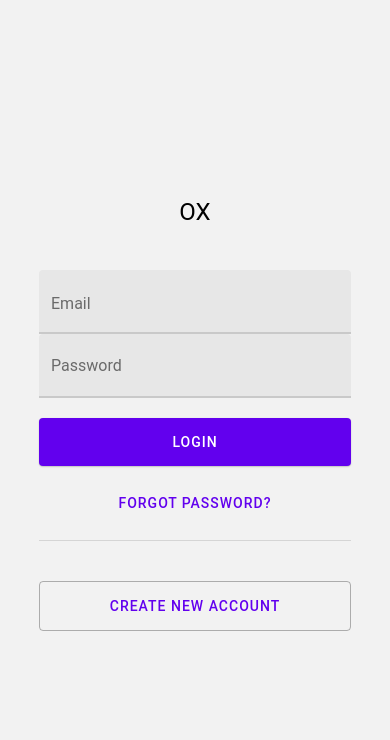
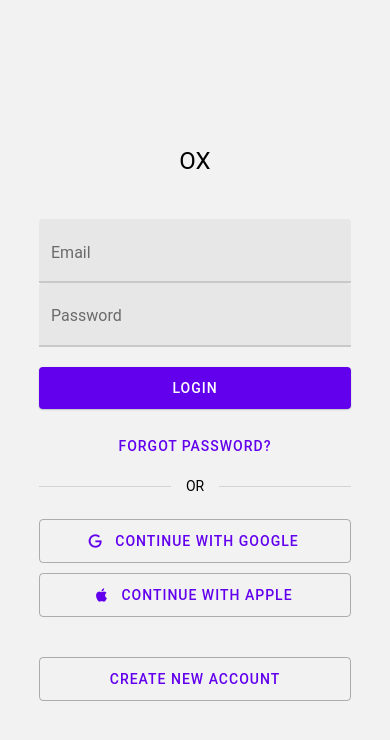
Before and after one commit to kckang1103/image-sound-encoder, a React Native app: screen / in a window 390 px wide. Shown: the top 740 px of the page. Built offline with nearby package versions, Linux system fonts and the light colour scheme; no server answers.

Commit message:
fully implemented Google authentication for mobile

```diff
--- a/firebase.js
+++ b/firebase.js
@@ -1,6 +1,6 @@
 // Import the functions you need from the SDKs you need
 import { initializeApp } from "firebase/app";
-import { getAuth, onAuthStateChanged, updateProfile, signInWithPopup } from "firebase/auth";
+import { getAuth, onAuthStateChanged, updateProfile } from "firebase/auth";
 import { getStorage, getDownloadURL, ref} from "firebase/storage";
 
 // TODO: Add SDKs for Firebase products that you want to use
@@ -35,4 +35,6 @@ const storage = getStorage();
 //   }
 // })
 
+console.log("auth", auth)
+
 export { auth, storage }
--- a/package.json
+++ b/package.json
@@ -31,7 +31,9 @@
     "react-native-screens": "~3.10.1",
     "react-native-web": "0.17.1",
     "react-native-safe-area-context": "3.3.2",
-    "expo-image-picker": "~12.0.1"
+    "expo-image-picker": "~12.0.1",
+    "expo-google-sign-in": "~10.1.0",
+    "expo-google-app-auth": "~8.3.0"
   },
   "devDependencies": {
     "@babel/core": "^7.12.9"
--- a/screens/Login.js
+++ b/screens/Login.js
@@ -5,11 +5,17 @@ import {
   StyleSheet,
   View,
 } from "react-native";
-import { Button, Divider, Headline, TextInput } from 'react-native-paper';
+import { Button, Headline, Text, TextInput } from 'react-native-paper';
 import { auth } from "../firebase";
 import {
+  GoogleAuthProvider,
   signInWithEmailAndPassword,
+  signInWithPopup,
 } from "firebase/auth";
+
+import * as Google from 'expo-google-app-auth';
+import { onSignIn } from "../util";
+
 
 const Login = () => {
   const [email, setEmail] = useState("");
@@ -44,6 +50,52 @@ const Login = () => {
     navigation.replace("ForgotPassword");
   }
 
+  const handleGoogle = () => {
+    console.log("trying to login through google")
+    if (Platform.OS === 'web') {
+      console.log('web it is')
+      const googleAuthProvider = new GoogleAuthProvider();
+      signInWithPopup(auth, googleAuthProvider)
+        .then((result) => {
+          // This gives you a Google Access Token. You can use it to access the Google API.
+          const credential = GoogleAuthProvider.credentialFromResult(result);
+          const token = credential.accessToken;
+          // The signed-in user info.
+          const user = result.user;
+        }).catch((error) => {
+          // Handle Errors here.
+          const errorCode = error.code;
+          const errorMessage = error.message;
+          // The email of the user's account used.
+          const email = error.email;
+          // The AuthCredential type that was used.
+          const credential = GoogleAuthProvider.credentialFromError(error);
+        });
+    } else if (Platform.OS === 'ios' || Platform.OS === 'android') {
+      console.log('mobile it is')
+      try {
+        config = {
+          androidClientId: '374659811344-bjt71phh2eaphq3nturp6k0v2m7cn6nn.apps.googleusercontent.com',
+          iosClientId: '374659811344-ihnaibql9f6uujr6sup5uu6iu779qrff.apps.googleusercontent.com',
+          scopes: ['profile', 'email']
+        }
+
+        Google.logInAsync(config).then((result) => {
+          console.log(result)
+          onSignIn(result);
+        }).catch(error => {
+          console.log(error.message);
+        })
+      } catch (e) {
+        return { error: true };
+      }
+    }
+  }
+
+  const handleApple = () => {
+    alert("to be implemented");
+  }
+
   return (
     <KeyboardAvoidingView style={styles.container} behavior="padding">
       <Headline style={styles.headline}>OX</Headline>
@@ -65,8 +117,18 @@ const Login = () => {
         <Button onPress={handleForgotPassword}>
           Forgot password?
         </Button>
-        <Divider style={styles.divider} />
-        <Button onPress={handleRegister} mode="outlined" style={styles.button}>
+        <View style={styles.dividerContainer}>
+          <View style={styles.divider} />
+          <Text style={styles.dividerText}>OR</Text>
+          <View style={styles.divider} />
+        </View>
+        <Button onPress={handleGoogle} icon="google" mode="outlined" style={styles.buttonAlt}>
+          Continue with Google
+        </Button>
+        <Button onPress={handleApple} icon="apple" mode="outlined" style={styles.buttonAlt}>
+          Continue with Apple
+        </Button>
+        <Button onPress={handleRegister} mode="outlined" style={styles.buttonCreateNewAccount}>
           Create new account
         </Button>
       </View>
@@ -96,18 +158,35 @@ const styles = StyleSheet.create({
     marginTop: 40,
   },
   button: {
-    //backgroundColor: "#0782F9",
     marginVertical: 20,
     width: "100%",
-    padding: 7,
+    padding: 4,
     alignItems: "center",
   },
+  buttonAlt: {
+    marginTop: 10,
+    width: "100%",
+    padding: 4,
+    alignItems: "center"
+  },
+  buttonCreateNewAccount: {
+    marginTop: 40,
+    width: "100%",
+    padding: 4,
+    alignItems: "center"
+  },
   divider: {
-    marginVertical: 20,
-    borderColor: "black",
+    backgroundColor: '#d3d3d3',
     height: 1,
+    flex: 1,
+    alignSelf: 'center'
   },
-  forgotPasswordButton: {
-    //marginTop: 15,
-  }
+  dividerContainer: {
+    marginVertical: 15,
+    flexDirection: 'row'
+  },
+  dividerText: {
+    alignSelf: 'center',
+    paddingHorizontal: 15
+  },
 });
--- a/screens/Profile.js
+++ b/screens/Profile.js
@@ -92,6 +92,7 @@ const Profile = () => {
           <Avatar.Icon size={30} icon="image-edit" />
         </TouchableOpacity>
       </View>
+      <Headline style={styles.headline}>Name: {auth.currentUser?.displayName}</Headline>
       <Headline style={styles.headline}>Email: {auth.currentUser?.email}</Headline>
       <Button onPress={handleSignOut}>
         Sign Out
--- a/screens/Register.js
+++ b/screens/Register.js
@@ -4,19 +4,21 @@ import {
   KeyboardAvoidingView,
   StyleSheet,
   View,
+  Platform,
 } from "react-native";
 import { Button, Headline, Text, TextInput } from 'react-native-paper';
-import { auth } from "../firebase";
 import {
   createUserWithEmailAndPassword,
   GoogleAuthProvider,
+  onAuthStateChanged,
   signInWithPopup,
-  signInWithRedirect,
+  signInWithCredential,
   updateProfile
 } from "firebase/auth";
+import * as Google from 'expo-google-app-auth';
 
-const googleAuthProvider = new GoogleAuthProvider();
-//googleAuthProvider.addScope('https://www.googleapis.com/auth/contacts.readonly');
+import { auth } from "../firebase";
+import { onSignIn } from "../util";
 
 const Register = () => {
   const [email, setEmail] = useState("");
@@ -53,7 +55,10 @@ const Register = () => {
   };
 
   const handleGoogle = () => {
-    console.log(auth)
+    console.log("tryint to handle google")
+    if (Platform.OS === 'web') {
+      console.log('web it is')
+      const googleAuthProvider = new GoogleAuthProvider();
       signInWithPopup(auth, googleAuthProvider)
         .then((result) => {
           // This gives you a Google Access Token. You can use it to access the Google API.
@@ -70,8 +75,29 @@ const Register = () => {
           // The AuthCredential type that was used.
           const credential = GoogleAuthProvider.credentialFromError(error);
         });
-      //signInWithRedirect(auth, googleAuthProvider);
+    } else if (Platform.OS === 'ios' || Platform.OS === 'android') {
+      console.log('mobile it is')
+      try {
+        config = {
+          androidClientId: '374659811344-bjt71phh2eaphq3nturp6k0v2m7cn6nn.apps.googleusercontent.com',
+          iosClientId: '374659811344-ihnaibql9f6uujr6sup5uu6iu779qrff.apps.googleusercontent.com',
+          scopes: ['profile', 'email']
+        }
 
+        Google.logInAsync(config).then((result) => {
+          console.log(result)
+          onSignIn(result);
+        }).catch(error => {
+          console.log(error.message);
+        })
+      } catch (e) {
+        return { error: true };
+      }
+    }
+  }
+
+  const handleApple = () => {
+    alert("to be implemented");
   }
 
   return (
@@ -108,7 +134,7 @@ const Register = () => {
         <Button onPress={handleGoogle} icon="google" mode="outlined" style={styles.buttonAlt}>
           Continue with Google
         </Button>
-        <Button icon="apple" mode="outlined" style={styles.buttonAlt}>
+        <Button onPress={handleApple} icon="apple" mode="outlined" style={styles.buttonAlt}>
           Continue with Apple
         </Button>
       </View>
@@ -134,13 +160,13 @@ const styles = StyleSheet.create({
   button: {
     marginVertical: 20,
     width: "100%",
-    padding: 7,
+    padding: 4,
     alignItems: "center",
   },
   buttonAlt: {
     marginTop: 10,
     width: "100%",
-    padding: 7,
+    padding: 4,
     alignItems: "center"
   },
   divider: {
--- /dev/null
+++ b/util.js
@@ -0,0 +1,53 @@
+import {
+  GoogleAuthProvider,
+  onAuthStateChanged,
+  signInWithCredential,
+} from "firebase/auth";
+
+import { auth } from "./firebase";
+
+export const onSignIn = googleUser => {
+  console.log('Google Auth Response from util.js', googleUser);
+  // We need to register an Observer on Firebase Auth to make sure auth is initialized.
+  const unsubscribe = onAuthStateChanged(auth, (firebaseUser) => {
+    unsubscribe();
+    // Check if we are already signed-in Firebase with the correct user.
+    if (!isUserEqual(googleUser, firebaseUser)) {
+      // Build Firebase credential with the Google ID token.
+      const credential = GoogleAuthProvider.credential(
+        googleUser.idToken,
+        googleUser.accessToken
+      );
+
+      // Sign in with credential from the Google user.
+      signInWithCredential(auth, credential).then(() => {
+        console.log('user signed in')
+      }).catch((error) => {
+        // Handle Errors here.
+        const errorCode = error.code;
+        const errorMessage = error.message;
+        // The email of the user's account used.
+        const email = error.email;
+        // The credential that was used.
+        const credential = GoogleAuthProvider.credentialFromError(error);
+        // ...
+      });
+    } else {
+      console.log('User already signed-in Firebase.');
+    }
+  });
+}
+
+const isUserEqual = (googleUser, firebaseUser) => {
+  if (firebaseUser) {
+    const providerData = firebaseUser.providerData;
+    for (let i = 0; i < providerData.length; i++) {
+      if (providerData[i].providerId === GoogleAuthProvider.PROVIDER_ID &&
+          providerData[i].uid === googleUser.getBasicProfile().getId()) {
+        // We don't need to reauth the Firebase connection.
+        return true;
+      }
+    }
+  }
+  return false;
+}
```
Also changed, not shown: 1 other file (tests, documents, lock files or other folders). Lines whose indentation alone changed are shown as unchanged.
